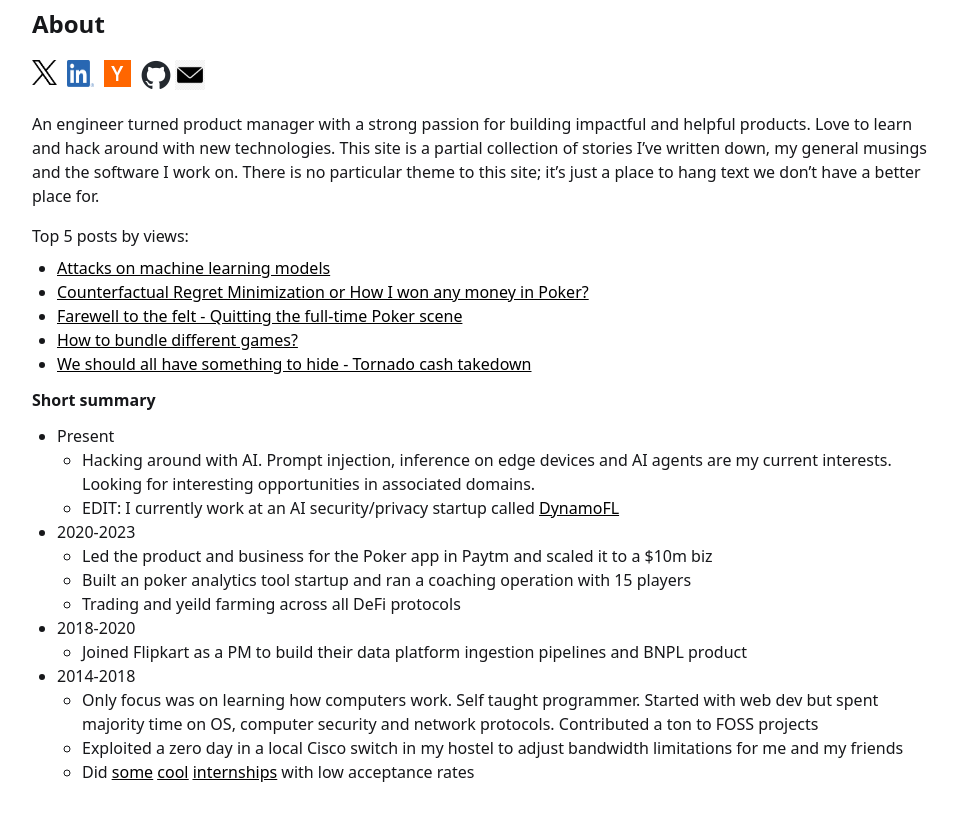
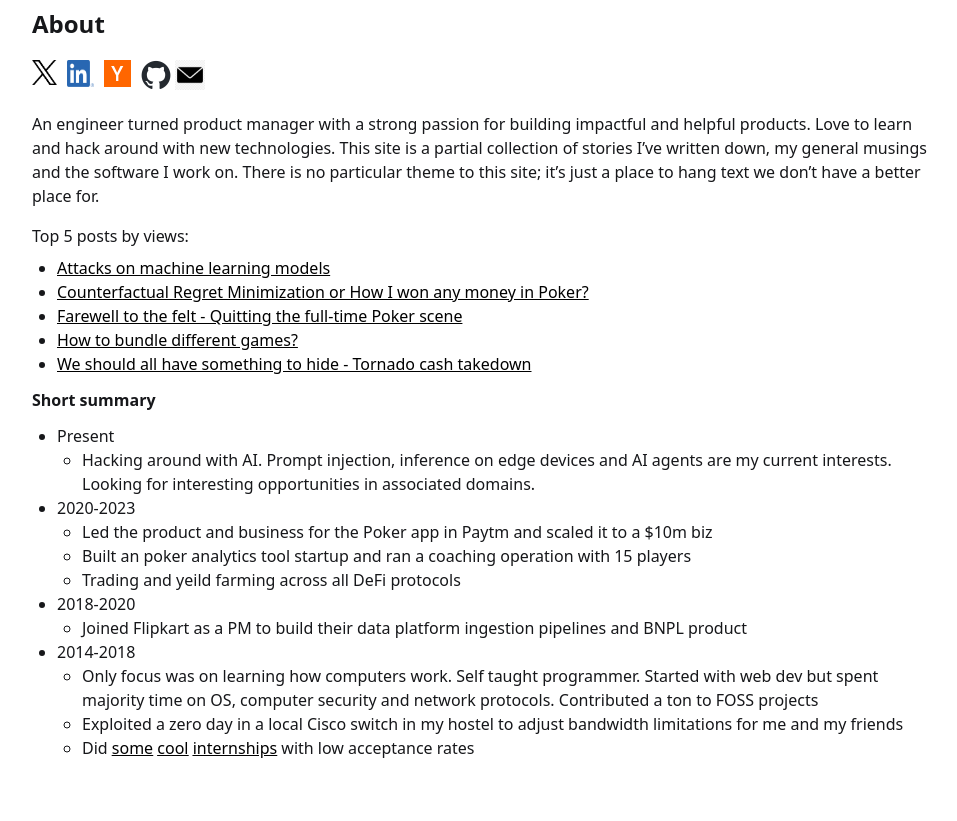
Before and after one commit to r-nikhil/r-nikhil.github.io, a Jekyll site: the page built from _pages/about.md, in a window 1280 px wide, cut to the strip 152-1000 px from the top of the page. Shown: the top 821 px of the strip, without its empty margins (160-1117 px from the left). Built offline with Jekyll 4.4.1, drawn with Linux system fonts in a browser that asks for light colours.

Commit message:
Update about.md

```diff
--- a/_pages/about.md
+++ b/_pages/about.md
@@ -30,7 +30,6 @@
 
 - Present
   - Hacking around with AI. Prompt injection, inference on edge devices and AI agents are my current interests. Looking for interesting opportunities in associated domains.
-  - EDIT: I currently work at an AI security/privacy startup called [DynamoFL](https://www.dynamofl.com)
 - 2020-2023
     - Led the product and business for the Poker app in Paytm and scaled it to a $10m biz
     - Built an poker analytics tool startup and ran a coaching operation with 15 players
```
